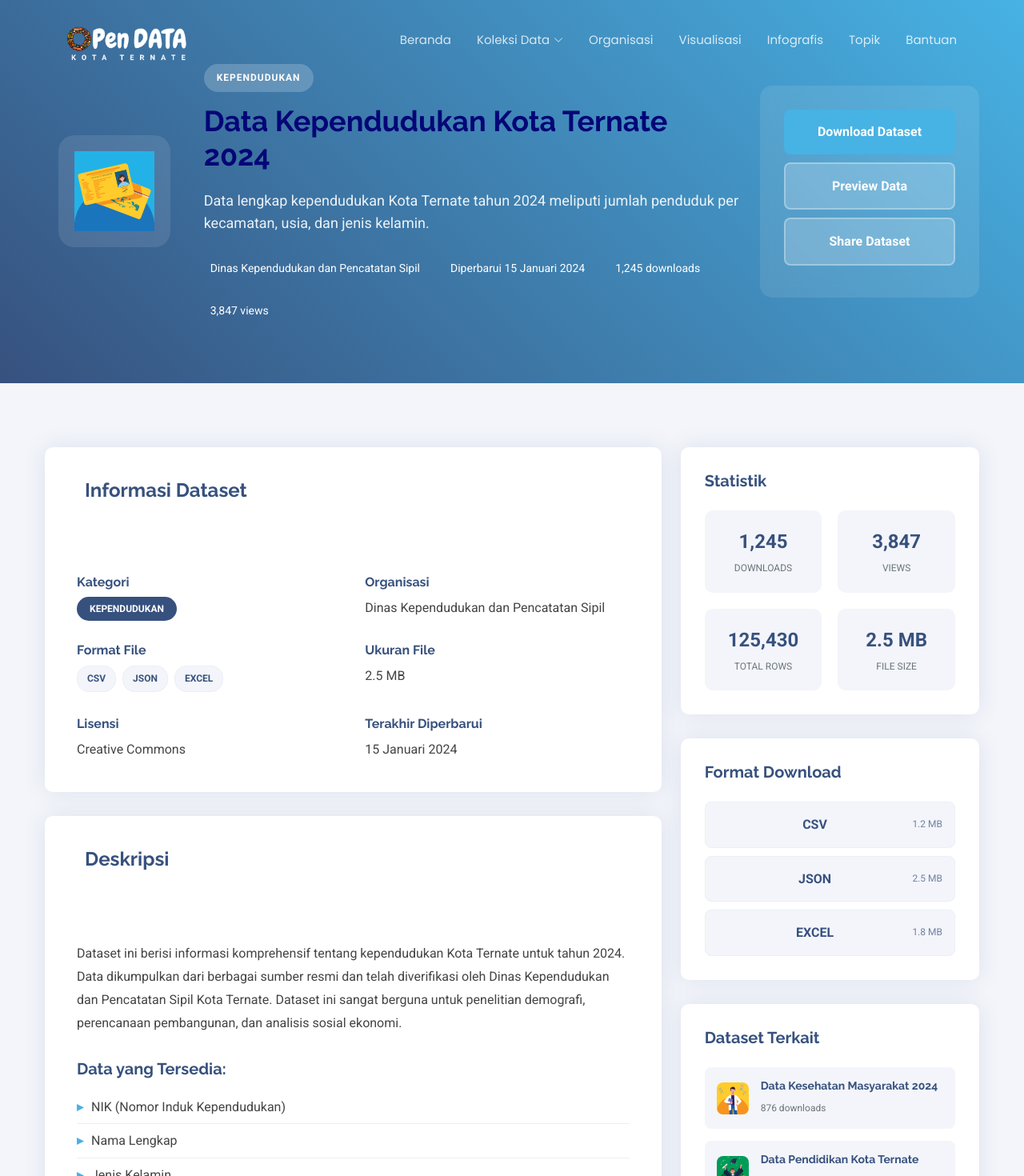
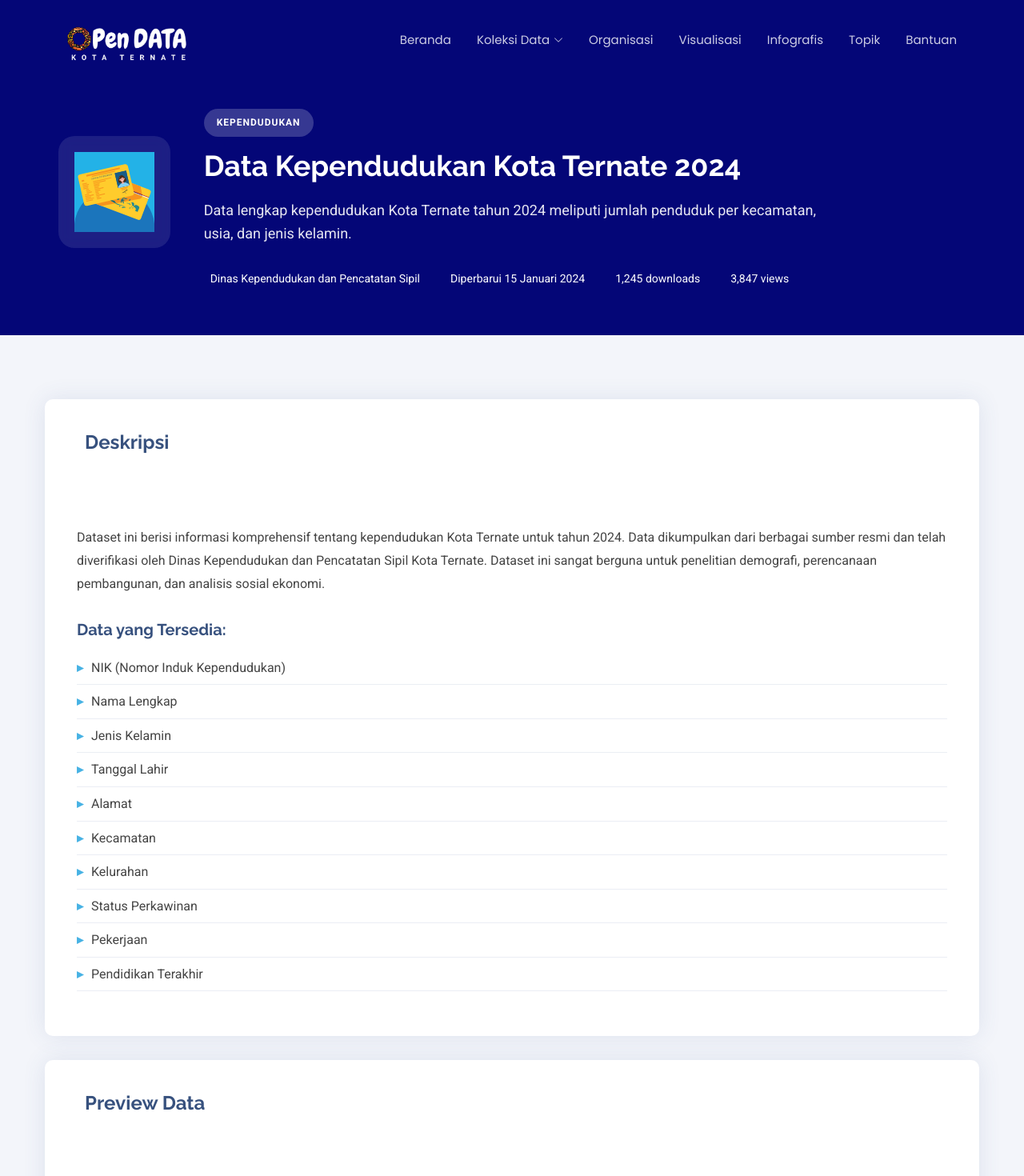
Before and after one commit to wahyuumaternate/open-data, a Vue app: page /dataset/1 in a window 1280 px wide. Shown: the top 1470 px of the page at 80% size. Built offline with nearby package versions, Linux system fonts and the light colour scheme.

Commit message:
perbaiki halaman detail dataset

```diff
--- a/src/views/DatasetDetailView.vue
+++ b/src/views/DatasetDetailView.vue
@@ -13,9 +13,9 @@
               />
             </div>
           </div>
-          <div class="col-lg-7">
+          <div class="col-lg-8">
             <div class="dataset-info">
-              <div class="category-label" :class="getCategoryClass(dataset.category_id)">
+              <div class="category-label mt-3" :class="getCategoryClass(dataset.category_id)">
                 {{ getCategoryName(dataset.category_id) }}
               </div>
               <h1 class="dataset-title">{{ dataset.title }}</h1>
@@ -41,22 +41,6 @@
               </div>
             </div>
           </div>
-          <div class="col-lg-3">
-            <div class="download-panel">
-              <button class="btn-download" @click="downloadDataset">
-                <i class="bx bx-download"></i>
-                Download Dataset
-              </button>
-              <button class="btn-preview" @click="previewDataset">
-                <i class="bx bx-show"></i>
-                Preview Data
-              </button>
-              <button class="btn-share" @click="shareDataset">
-                <i class="bx bx-share-alt"></i>
-                Share Dataset
-              </button>
-            </div>
-          </div>
         </div>
       </div>
     </section>
@@ -66,46 +50,7 @@
       <div class="container">
         <div class="row">
           <!-- Left Content -->
-          <div class="col-lg-8">
-            <!-- Dataset Information -->
-            <div class="dataset-section" data-aos="fade-up">
-              <div class="section-title">
-                <h3><i class="bx bx-info-circle"></i> Informasi Dataset</h3>
-              </div>
-              <div class="info-grid">
-                <div class="info-item">
-                  <h5>Kategori</h5>
-                  <span class="category-badge" :class="getCategoryClass(dataset.category_id)">
-                    {{ getCategoryName(dataset.category_id) }}
-                  </span>
-                </div>
-                <div class="info-item">
-                  <h5>Organisasi</h5>
-                  <p>{{ getOrganizationName(dataset.organization_id) }}</p>
-                </div>
-                <div class="info-item">
-                  <h5>Format File</h5>
-                  <div class="format-list">
-                    <span v-for="format in dataset.formats" :key="format" class="format-badge">
-                      {{ format.toUpperCase() }}
-                    </span>
-                  </div>
-                </div>
-                <div class="info-item">
-                  <h5>Ukuran File</h5>
-                  <p>{{ dataset.file_size }}</p>
-                </div>
-                <div class="info-item">
-                  <h5>Lisensi</h5>
-                  <p>{{ dataset.license }}</p>
-                </div>
-                <div class="info-item">
-                  <h5>Terakhir Diperbarui</h5>
-                  <p>{{ formatDate(dataset.updated_at) }}</p>
-                </div>
-              </div>
-            </div>
-
+          <div class="col-lg-12">
             <!-- Description -->
             <div class="dataset-section" data-aos="fade-up" data-aos-delay="100">
               <div class="section-title">
@@ -153,44 +98,7 @@
           </div>
 
           <!-- Right Sidebar -->
-          <div class="col-lg-4">
-            <!-- Quick Stats -->
-            <div class="sidebar-widget" data-aos="fade-up">
-              <h4>Statistik</h4>
-              <div class="stats-container">
-                <div class="stat-box">
-                  <div class="stat-number">{{ dataset.downloads.toLocaleString() }}</div>
-                  <div class="stat-label">Downloads</div>
-                </div>
-                <div class="stat-box">
-                  <div class="stat-number">{{ dataset.views.toLocaleString() }}</div>
-                  <div class="stat-label">Views</div>
-                </div>
-                <div class="stat-box">
-                  <div class="stat-number">{{ dataset.total_rows.toLocaleString() }}</div>
-                  <div class="stat-label">Total Rows</div>
-                </div>
-                <div class="stat-box">
-                  <div class="stat-number">{{ dataset.file_size }}</div>
-                  <div class="stat-label">File Size</div>
-                </div>
-              </div>
-            </div>
-
-            <!-- Download Options -->
-            <div class="sidebar-widget" data-aos="fade-up" data-aos-delay="100">
-              <h4>Format Download</h4>
-              <div class="download-list">
-                <div v-for="format in dataset.formats" :key="format" class="download-item">
-                  <button class="download-btn" @click="downloadFormat(format)">
-                    <i class="bx bx-download"></i>
-                    <span class="format-name">{{ format.toUpperCase() }}</span>
-                    <span class="file-size">{{ getFormatSize(format) }}</span>
-                  </button>
-                </div>
-              </div>
-            </div>
-
+          <div class="col-lg-12">
             <!-- Related Datasets -->
             <div class="sidebar-widget" data-aos="fade-up" data-aos-delay="200">
               <h4>Dataset Terkait</h4>
@@ -203,25 +111,6 @@
                     <h6>{{ related.title }}</h6>
                     <span class="downloads">{{ related.downloads }} downloads</span>
                   </div>
-                </div>
-              </div>
-            </div>
-
-            <!-- Contact Info -->
-            <div class="sidebar-widget" data-aos="fade-up" data-aos-delay="300">
-              <h4>Kontak</h4>
-              <div class="contact-list">
-                <div class="contact-item">
-                  <i class="bx bx-building"></i>
-                  <span>{{ getOrganizationName(dataset.organization_id) }}</span>
-                </div>
-                <div class="contact-item">
-                  <i class="bx bx-envelope"></i>
-                  <span>{{ dataset.contact_email }}</span>
-                </div>
-                <div class="contact-item">
-                  <i class="bx bx-phone"></i>
-                  <span>{{ dataset.contact_phone }}</span>
                 </div>
               </div>
             </div>
@@ -421,8 +310,8 @@ export default {
 
 /* Dataset Hero Section */
 .dataset-hero {
-  padding: 80px 0;
-  background: linear-gradient(45deg, #37517e, #47b2e4);
+  padding-top: 120px !important;
+  background: linear-gradient(135deg, #040677 0%, #040677 100%);
   color: white;
 }
 
@@ -465,6 +354,7 @@ export default {
 }
 
 .dataset-title {
+  color: #ffffff;
   font-size: 36px;
   font-weight: 700;
   margin-bottom: 20px;
```
